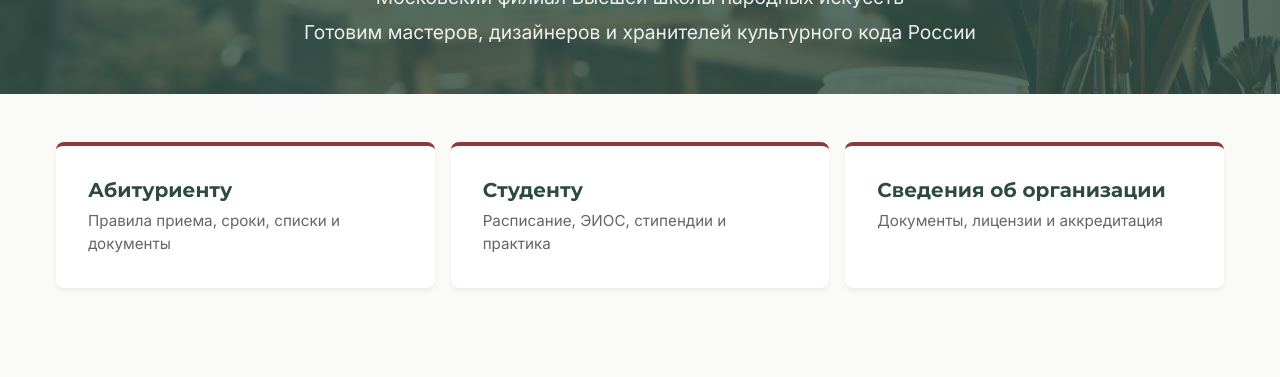
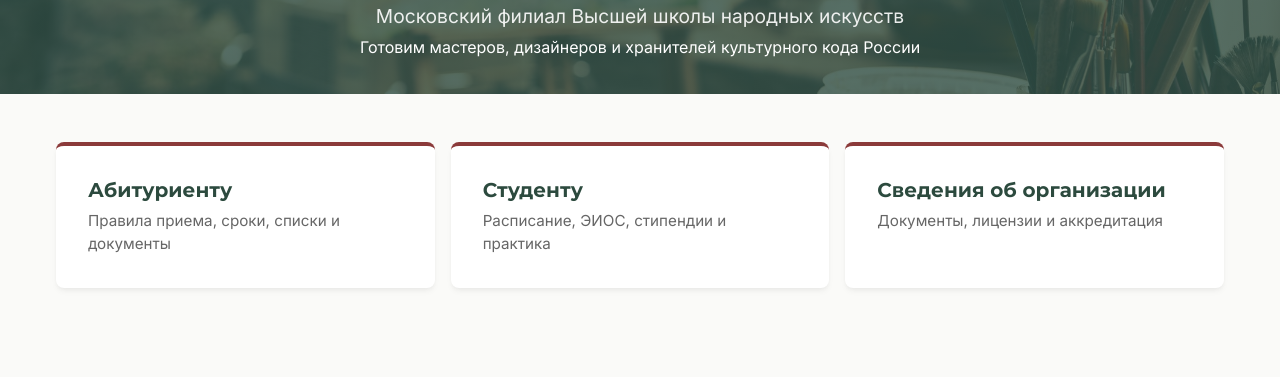
Before and after one commit to JaneOnion/mf_itpi_hsfa, a plain HTML site: page index.html in a window 1280 px wide. Shown: the part 176-553 px from the top of the page. Drawn offline with Linux system fonts and the light colour scheme.

Commit message:
Update styles.css

```diff
--- a/styles.css
+++ b/styles.css
@@ -149,13 +149,6 @@ h1, h2, h3 {
     max-width: 720px;
     margin: 0 auto 0.25rem;
     opacity: 0.9;
-}
-
-.hero__subtitle2 {
-    font-size: 1.2rem;
-    max-width: 720px;
-    margin: 0 auto var(--spacing-lg);
-    opacity: 0.9
 }
 
 .hero__buttons {
```
